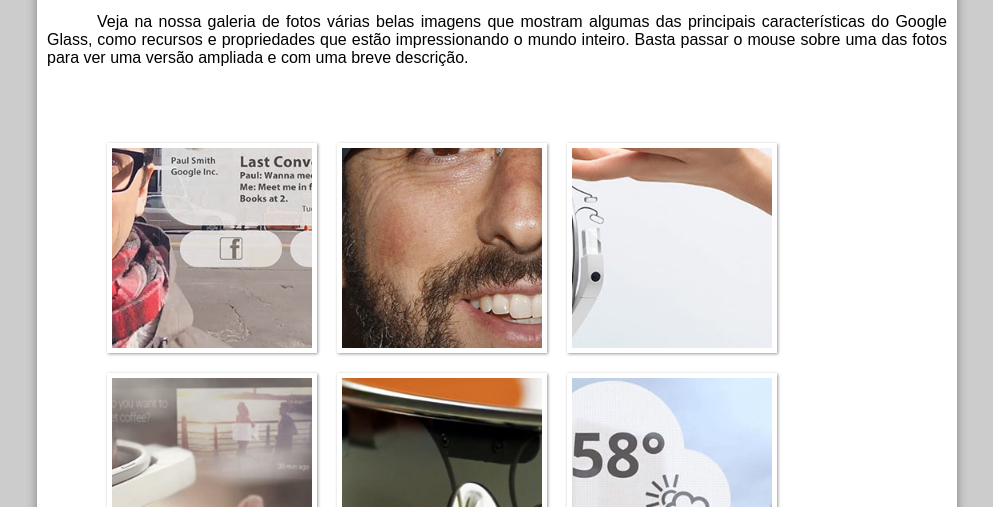
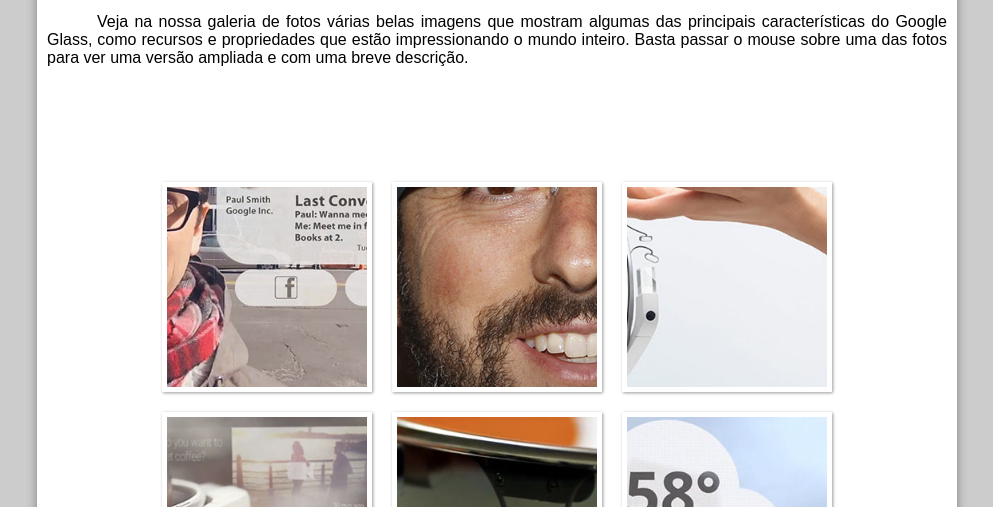
Before and after one commit to DevThiagoTrabuco/Trabucodigos, a plain HTML site: page HTML/Curso_HTML/projeto-glass-html5/fotos.html in a window 1280 px wide. Shown: the part 293-800 px from the top of the page, without its empty margins (143-1136 px from the left). Drawn offline with Linux system fonts and the light colour scheme; a web font is replaced by a local one.

Commit message:
Update fotos.css

```diff
--- a/HTML/Curso_HTML/projeto-glass-html5/_css/fotos.css
+++ b/HTML/Curso_HTML/projeto-glass-html5/_css/fotos.css
@@ -2,7 +2,7 @@
 
 ul#albumFotos{
     width: 700px;
-    margin: 0px;
+    margin: 55px;
     padding: 50px;
     overflow: hidden;
     list-style: none;
```
